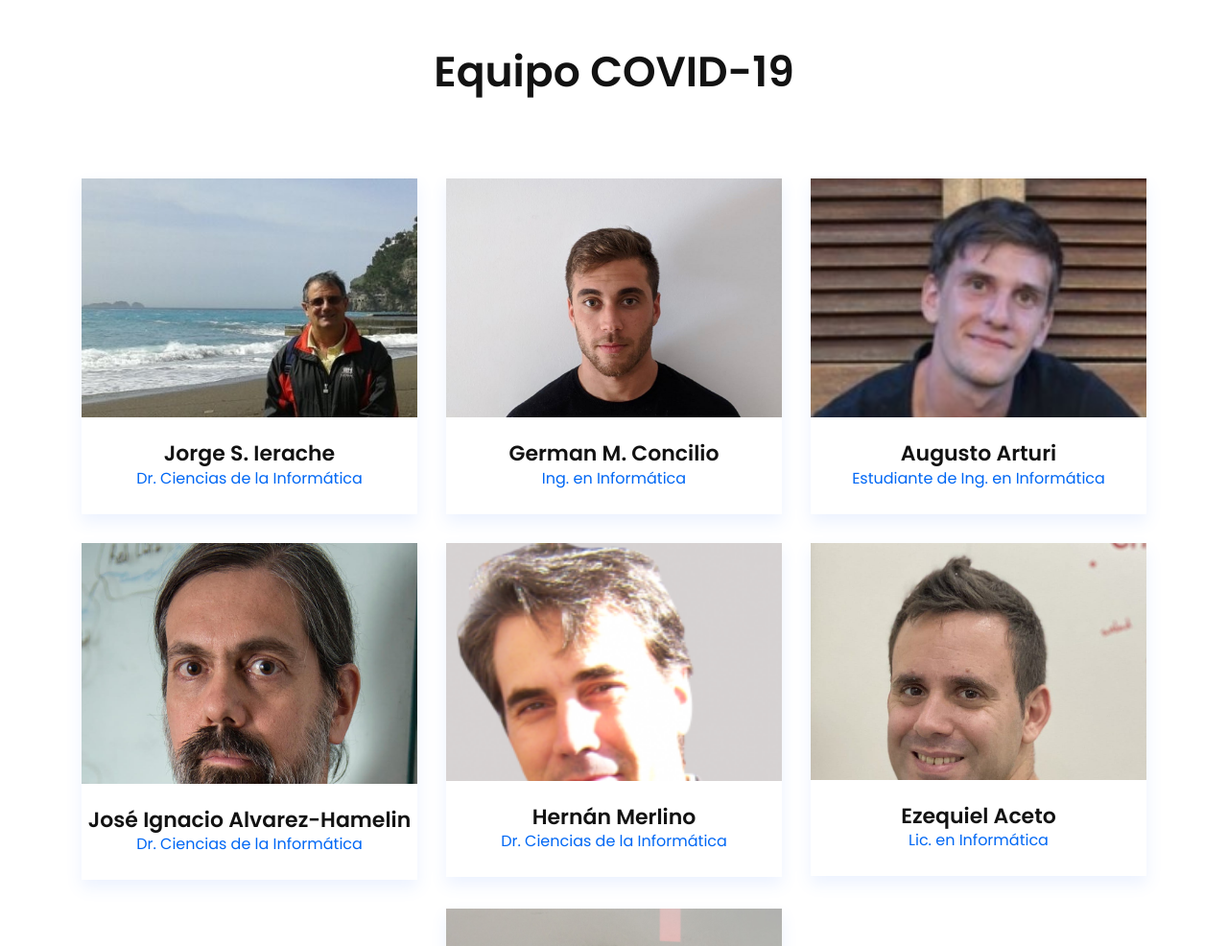
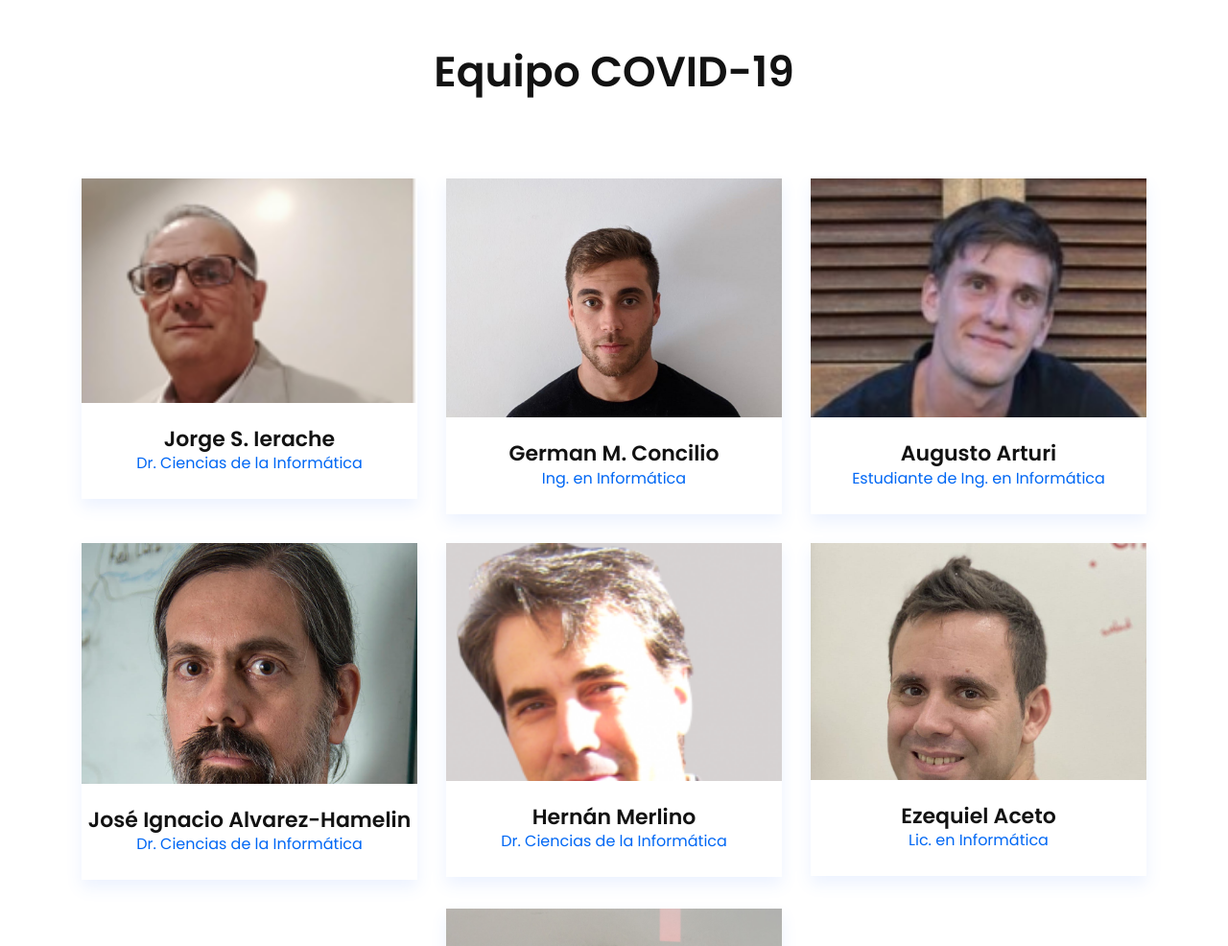
Before and after one commit to lsia/COVID-19, a plain HTML site: page docs/index.html in a window 1280 px wide. Shown: the part 3384-4370 px from the top of the page at 96% size. Drawn offline with Linux system fonts and the light colour scheme; a script that the page names is missing.

Commit message:
cambio foto de jorge

```diff
--- a/docs/index.html
+++ b/docs/index.html
@@ -301,7 +301,7 @@
           <div class="col-lg-4 col-sm-6">
                     <div class="team-style-eleven text-center mt-30 wow fadeIn" data-wow-duration="1s" data-wow-delay="0s">
                         <div class="team-image">
-                            <img src="assets/images/team-2.jpg" alt="Team">
+                            <img src="assets/images/team-2-bis.png" alt="Team">
                         </div>
                         <div class="team-content">
 
```
Also changed, not shown: docs/assets/images/team-2-bis.png (added).
